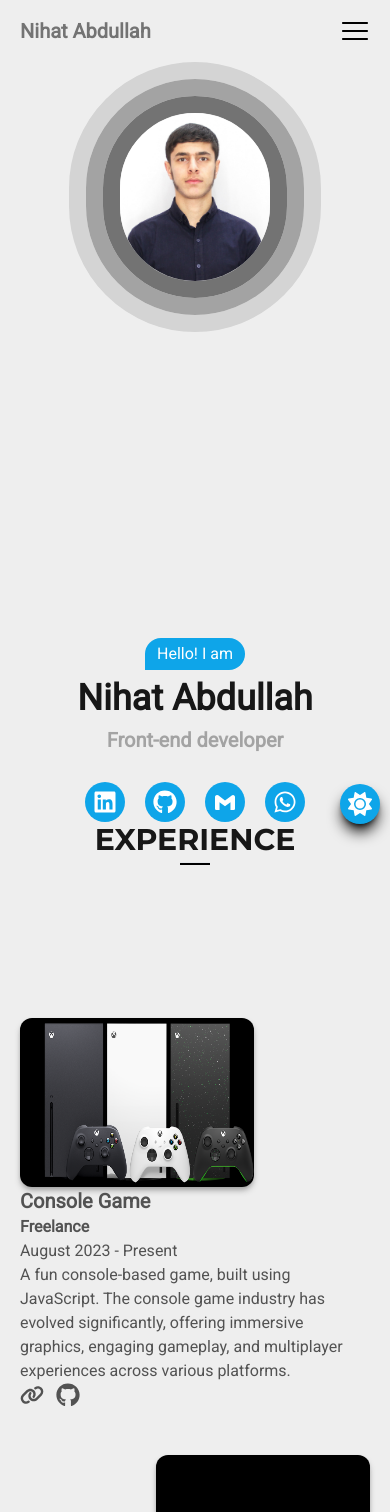
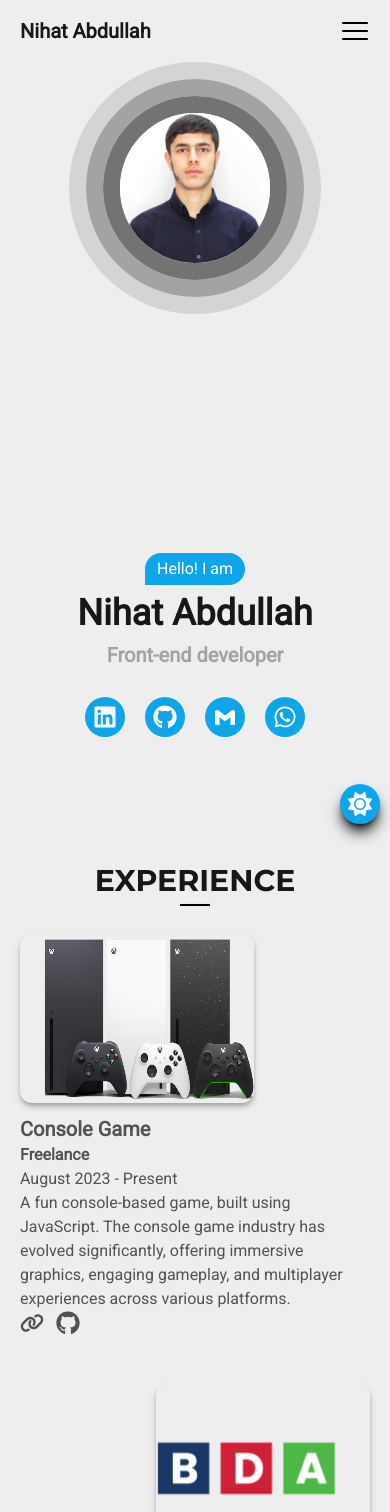
Before and after one commit to Nihat774/Intern-Intelligence-2, a Next.js app: page / in a window 390 px wide. Shown: the top 1512 px of the page. Built offline with nearby package versions, Linux system fonts and the light colour scheme.

Commit message:
change sizes

```diff
--- a/src/components/BlogCart/index.jsx
+++ b/src/components/BlogCart/index.jsx
@@ -1,20 +1,21 @@
 "use client";
 import { cartLink } from "@/constants";
+import { useTheme } from "@/context/ThemeContext";
 import Link from "next/link";
 import React, { useState } from "react";
 import { FaCommentDots, FaHeart } from "react-icons/fa6";
 
 function Cart() {
   const [loading, setLoading] = useState(false);
-
+    const { isDarkMode } = useTheme();
   return (
     <>
       <section id="blogs" className=" flex flex-col gap-5">
-        <div className="flex flex-col justify-center items-center h-[30vh]">
-          <h1 className="text-5xl  font-bold text-center font-montserrat">
+        <div className="flex flex-col justify-center items-center h-[15vh] md:h-[30vh]">
+          <h1 className="text-3xl md:text-5xl  font-bold text-center font-montserrat">
             BLOGS
           </h1>
-          <hr className="h-[5px] w-[30px] bg-black" />
+          <hr className= {`h-[2px] md:h-[5px] w-[30px]  ${!isDarkMode?"bg-black":"bg-white"}`} />
         </div>
         <div className="grid xl:grid-cols-3 md:grid-cols-2 grid-cols-1 gap-5">
           {cartLink.map((item) => {
@@ -40,7 +41,7 @@ function Cart() {
                   </figure>
 
                   <div className="flex flex-col gap-3 p-4 h-[30vh]">
-                    <h2 className="card-title">{item.h1Text}</h2>
+                    <h2 className="card-title text-neutral-600">{item.h1Text}</h2>
                     <p className="text-neutral-500 font-semibold">
                       {item.date}
                     </p>
--- a/src/components/Header/index.jsx
+++ b/src/components/Header/index.jsx
@@ -50,10 +50,10 @@ function Header() {
         className={`${
           (isScrolled && !isOpen)? ` ${isDarkMode?"bg-black md:shadow-lg shadow-white":"bg-white md:shadow-xl shadow-black"} ` : ""
         } flex items-center justify-between py-4  ${
-          isOpen ? "fixed top-0 left-0  bg-neutral-600 w-[100vw]" : "sticky top-0 px-[20px]"
+          isOpen ? "fixed top-0 left-0  bg-neutral-600 w-screen" : "sticky top-0 px-[20px]"
         } z-10 transition-all duration-300  md:px-[70px] -mx-[20px] md:-mx-[70px] `}
       >
-        <a href="#" className="text-neutral-500 font-bold text-xl flex">
+        <a href="#" className={` font-bold text-xl flex ${isDarkMode?"text-white":""}`}>
           Nihat Abdullah
         </a>
         <nav className="hidden md:flex space-x-6">
--- a/src/components/HomeAbout/index.jsx
+++ b/src/components/HomeAbout/index.jsx
@@ -8,9 +8,9 @@ function AboutPage() {
   return (
     <>
       <section id="about">
-        <div className="flex flex-col justify-center items-center h-[30vh]">
-          <h1 className="text-5xl  font-bold text-center">ABOUT</h1>
-          <hr className={`${isDarkMode?"bg-white":"bg-black"} h-[5px] w-[30px] `} />
+        <div className="flex flex-col justify-center items-center h-[15vh] md:h-[30vh]">
+          <h1 className="text-3xl md:text-5xl  font-bold text-center">ABOUT</h1>
+          <hr className={`${isDarkMode?"bg-white":"bg-black"} h-[3px] md:h-[5px] w-[30px] `} />
         </div>
 
         <div className="flex md:flex-row flex-col justify-center gap-5">
--- a/src/components/HomePage5/index.jsx
+++ b/src/components/HomePage5/index.jsx
@@ -7,7 +7,7 @@ function  HomePage5() {
       <section id="testimonials" className="mb-[20vh]">
         <div className="flex flex-col justify-end md:justify-end h-[25vh] items-center pb-5">
           <h1 className="text-3xl md:text-5xl  font-bold text-center font-montserrat">TESTIMONIALS</h1>
-          <hr className="h-[5px] w-[40px] bg-black" />
+          <hr className="h-[3px] md:h-[5px] w-[40px] bg-black" />
         </div>
         <Slider />
       </section>
--- a/src/components/HomeSection1/index.jsx
+++ b/src/components/HomeSection1/index.jsx
@@ -9,7 +9,7 @@ function HomeSection1() {
     <>
       <section
         id="home"
-        className="flex md:flex-row flex-col-reverse justify-between items-center min-h-[90vh]"
+        className="flex md:flex-row flex-col-reverse justify-between items-center min-h-[80vh] md:min-h-[90vh]"
       >
         <div className="flex flex-col gap-7">
           <div className="flex flex-col md:items-start items-center gap-2">
@@ -45,7 +45,7 @@ function HomeSection1() {
               >
                 <img
                   src="/personalİmage1.jpg"
-                  className="rounded-full w-[150px] md:size-[250px] object-cover"
+                  className="rounded-full size-[150px] md:size-[250px] object-cover"
                   alt="man"
                   loading="lazy"
                 />
--- a/src/components/HomeSection2/index.jsx
+++ b/src/components/HomeSection2/index.jsx
@@ -10,14 +10,14 @@ function HomeSection2() {
   return (
     <>
       <section id="experience" className=" flex flex-col gap-7">
-        <div className="flex flex-col gap-1 items-center h-[20vh]">
+        <div className="flex flex-col justify-end gap-1 items-center h-[20vh]">
           <h1 className={`text-3xl md:text-5xl  font-bold text-center font-montserrat`}>
             EXPERIENCE
           </h1>
           <hr className={`${!isDarkMode?"bg-black":"bg-white"} h-[3px] w-[30px] md:w-[50px] `} />
         </div>
 
-        <div className="flex md:flex-row flex-col md:gap-7">
+        <div className="flex md:flex-row flex-col gap-3 md:gap-7">
           <div className="md:w-[25vw] w-[60vw] h-[20vh] md:h-[33vh]  ">
             {loading && (
               <div className="absolute inset-0 flex items-center justify-center bg-gray-200">
@@ -27,7 +27,7 @@ function HomeSection2() {
             <img
               src="/projectLogo/console.jpg"
               alt="Console Game"
-              className={`${isDarkMode?"bg-white":"bg-black"} w-full h-full rounded-xl md:rounded-3xl shadow-neutral-400 shadow-md hover:shadow-lg hover:shadow-neutral-400 duration-500`}
+              className={`${isDarkMode?"bg-white":""} w-full h-full rounded-xl md:rounded-3xl shadow-neutral-400 shadow-md hover:shadow-lg hover:shadow-neutral-400 duration-500`}
               onLoad={() => setLoading(false)}
             />
           </div>
@@ -99,7 +99,7 @@ function HomeSection2() {
                 alt="bda logo"
                 loading="lazy"
                 onLoad={()=>setLoading(false)}
-                className={`${isDarkMode?"bg-white":"bg-black"} md:w-[25vw] w-[55vw] h-[20vh] md:h-[33vh] rounded-xl md:rounded-3xl shadow-neutral-400 shadow-md hover:shadow-lg hover:shadow-neutral-400   duration-500`}
+                className={`${isDarkMode?"bg-white":""} md:w-[25vw] w-[55vw] h-[20vh] md:h-[33vh] rounded-xl md:rounded-3xl shadow-neutral-400 shadow-md hover:shadow-lg hover:shadow-neutral-400   duration-500`}
               />
             </div>
           </div>
--- a/src/components/HomeSection3/index.jsx
+++ b/src/components/HomeSection3/index.jsx
@@ -21,7 +21,7 @@ function HomeSection3() {
             alt="logo"
             loading="lazy"
             onLoad={() => setLoading(false)}
-            className={`${isDarkMode?"bg-white":""} w-full h-full rounded-3xl shadow-lg hover:shadow-xl hover:shadow-neutral-700 duration-500`}
+            className={`${isDarkMode?"bg-white":""} w-full h-full rounded-xl md:rounded-3xl shadow-lg hover:shadow-xl hover:shadow-neutral-700 duration-500`}
           />
         </div>
         <div className={`${isDarkMode?"text-neutral-400":"text-neutral-600"} flex flex-col justify-between`}>
--- a/src/components/HomeSection6/index.jsx
+++ b/src/components/HomeSection6/index.jsx
@@ -19,7 +19,7 @@ function HomeSection6() {
 
   return (
     <>
-      <section id="contact" className="bg-sky-500 flex flex-col gap-4 md:gap-9  -mx-[20px] md:-mx-[70px] pb-[10vh] mb-[11vh]">
+      <section id="contact" className="bg-sky-500 flex flex-col gap-4 md:gap-9  -mx-[20px] md:-mx-[70px] pb-[10vh]  md:mb-[11vh]">
         <div className="relative text-center  py-10 text-white font-bold text-3xl">
           <div className={`${isDarkMode?"bg-zinc-900":"bg-gray-100"} absolute top-0 left-0 w-full h-10  clip-triangle`}></div>
           <h1 className="text-2xl md:text-5xl h-[8vh] md:h-[15vh]  flex items-end justify-center font-bold text-center text-white font-montserrat">
@@ -70,7 +70,7 @@ function HomeSection6() {
               className=" h-[20vh] resize-none rounded-xl p-3 hover:bg-neutral-300 focus:outline-none focus:border-transparent focus:bg-neutral-300 focus:placeholder-font-bold focus:placeholder-white"
               placeholder="Message"
             ></textarea>
-            <button className="bg-[#0B2F9F]  duration-500 text-white py-2 w-[10vw] px-4 md:w-[6vw] rounded-lg">
+            <button className="bg-[#0B2F9F]  duration-500 text-white py-2 w-fit px-4 md:w-[6vw] rounded-lg">
               Submit
             </button>
           </form>
```
